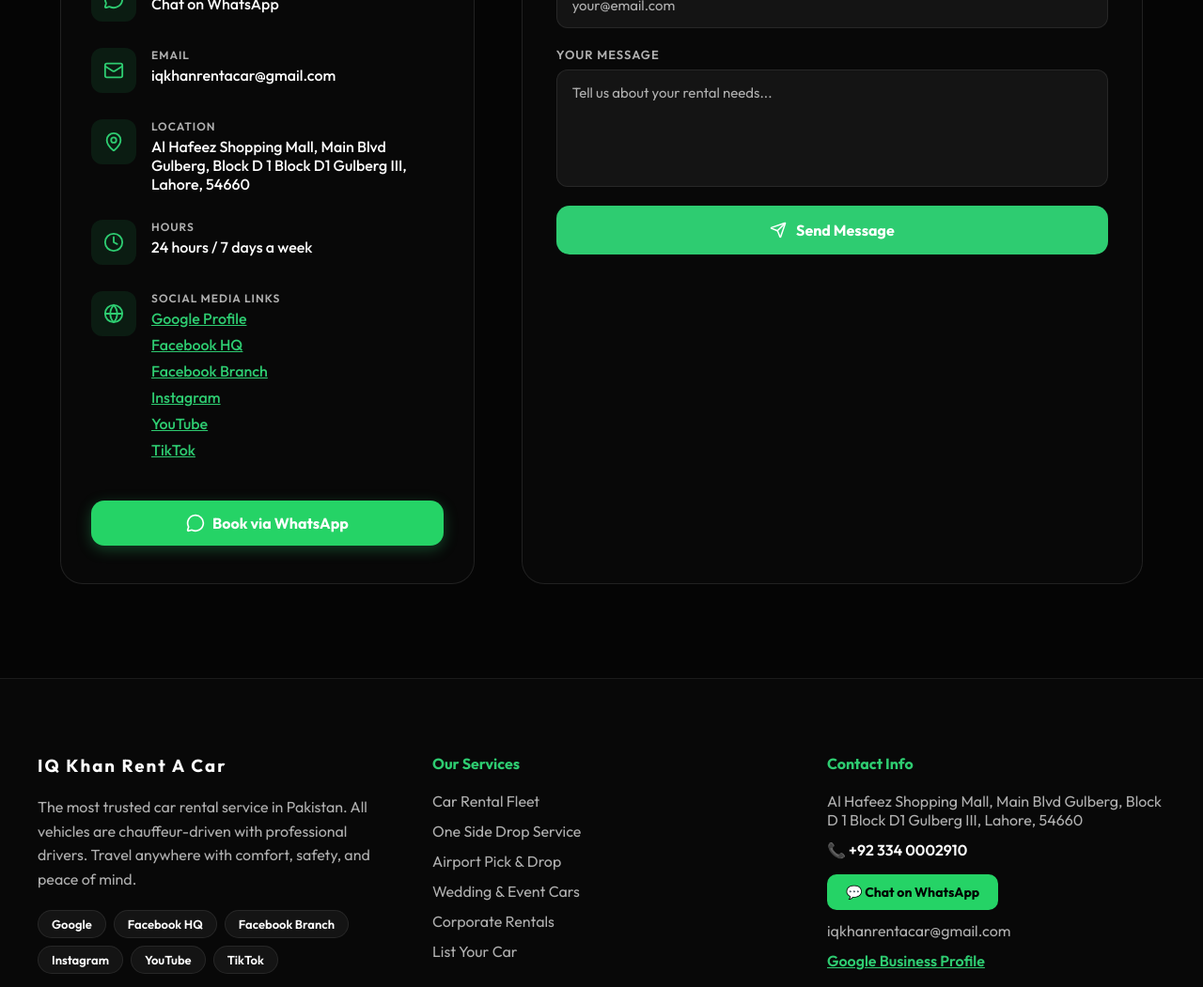
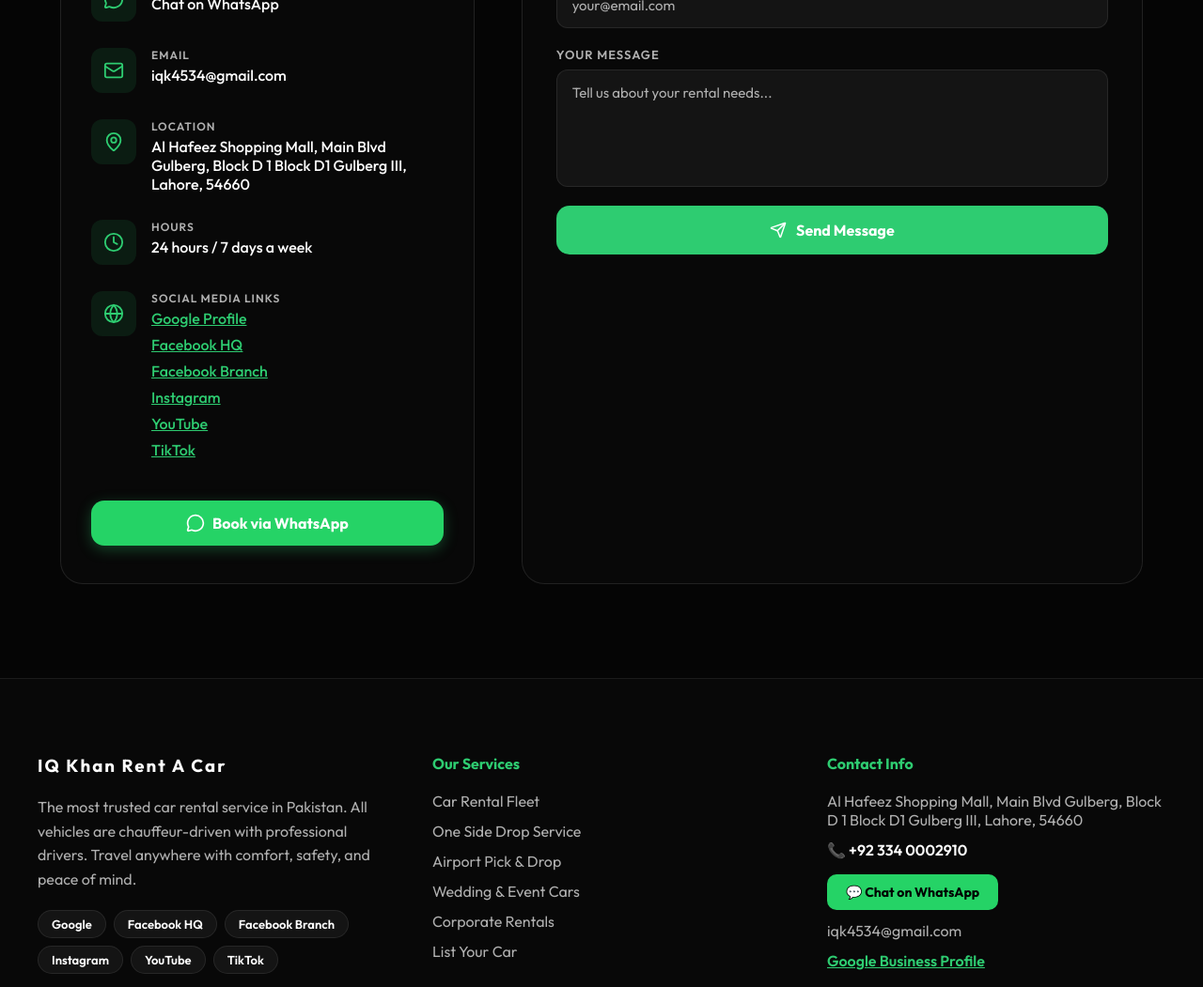
Before and after one commit to tashfeen-tech/iq-khan-rentacar, a Next.js app: page /contact in a window 1280 px wide. Shown: the part 646-1697 px from the top of the page at 94% size. Built offline with nearby package versions, Linux system fonts and the light colour scheme; no server answers.

Commit message:
fix: update email address to iqk4534@gmail.com

```diff
--- a/src/app/contact/page.tsx
+++ b/src/app/contact/page.tsx
@@ -88,8 +88,8 @@ export default function ContactPage() {
                             <div className={styles.infoIcon}><Mail size={22} /></div>
                             <div>
                                 <span className={styles.infoLabel}>Email</span>
-                                <a href="mailto:iqkhanrentacar@gmail.com" className={styles.infoValue}>
-                                    iqkhanrentacar@gmail.com
+                                <a href="mailto:iqk4534@gmail.com" className={styles.infoValue}>
+                                    iqk4534@gmail.com
                                 </a>
                             </div>
                         </div>
--- a/src/components/Footer.tsx
+++ b/src/components/Footer.tsx
@@ -62,7 +62,7 @@ const Footer = () => {
                                 💬 Chat on WhatsApp
                             </a>
                         </li>
-                        <li>iqkhanrentacar@gmail.com</li>
+                        <li>iqk4534@gmail.com</li>
                         <li><a href="https://share.google/HkvTPbco2qxQ5fwPz" target="_blank" rel="noopener noreferrer" style={{ color: 'var(--primary)', textDecoration: 'underline', fontWeight: 600 }}>Google Business Profile</a></li>
                     </ul>
                 </div>
```
